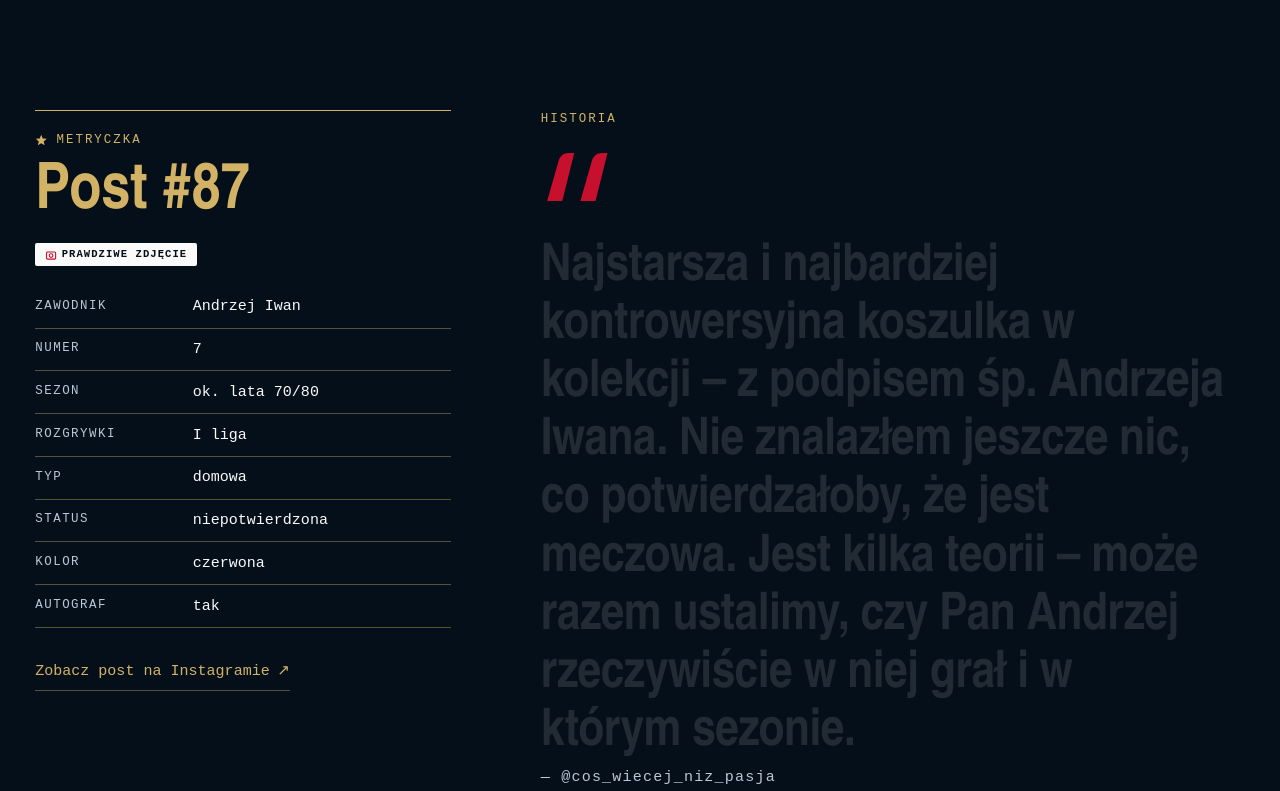
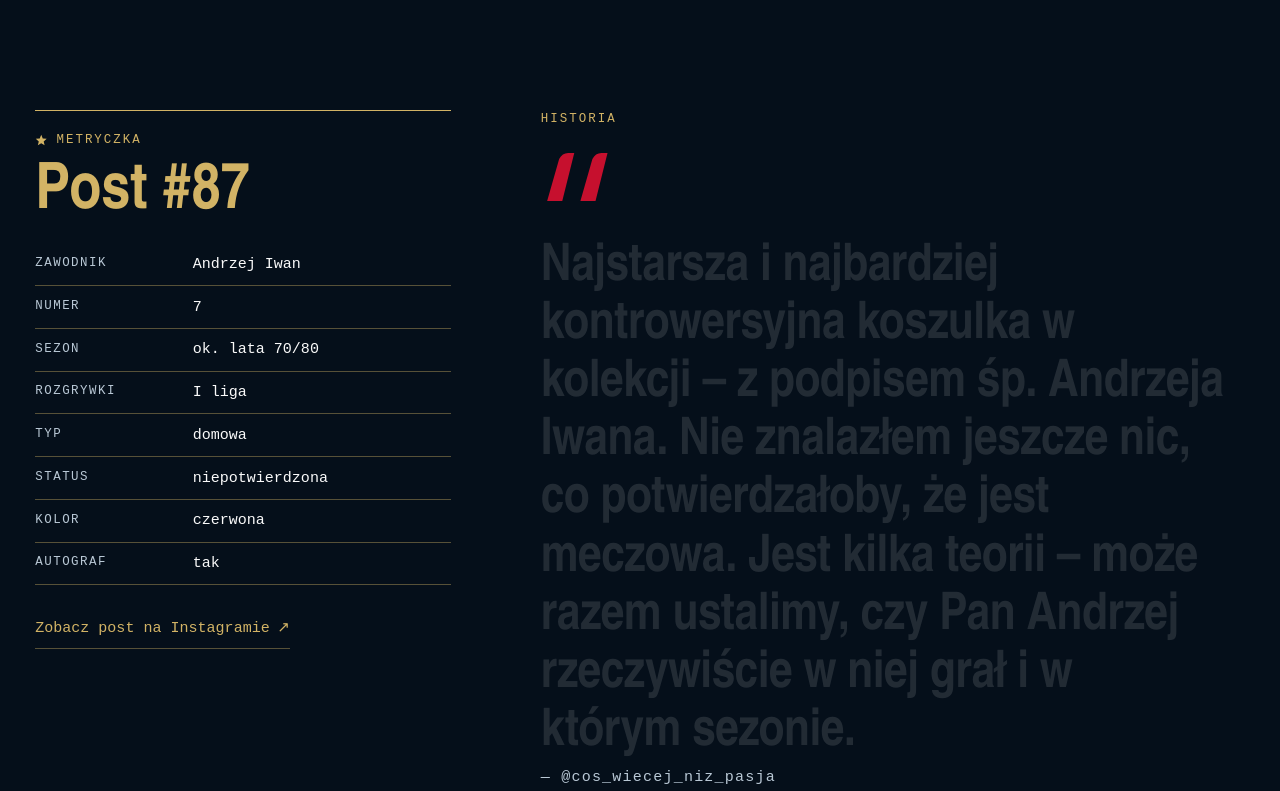
Before and after one commit to gromen/cos-wiecej-niz-pasja, an Astro site: page /kolekcja/87-iwan-7/ in a window 1280 px wide. Shown: the part 802-1593 px from the top of the page. Built offline with nearby package versions, Linux system fonts and the light colour scheme; Astro itself is replaced by a stand-in of ours; animation ran at ten frames a second; a web font is replaced by a local one.

Commit message:
refactor(kolekcja): remove „Prawdziwe zdjęcie” source badges
Drop the photo/illustration tag from shirt cards (drafts keep „do uzupełnienia”)
and the real-photo badge from the detail placard, with their CSS and copy.

Co-Authored-By: Claude Opus 5.5 <noreply@anthropic.com>

```diff
--- a/src/components/collection/strings.ts
+++ b/src/components/collection/strings.ts
@@ -77,9 +77,6 @@ export interface CollectionStrings {
     unknownSeason: string;
     unknownPlayer: string;
     unknownPlayerFull: string;
-    /** Source badge: real cut-out photo vs. SVG placeholder. */
-    photo: string;
-    illustration: string;
     /** Flip affordance on touch screens (state carried by aria-pressed). */
     flip: string;
   };
--- a/src/components/detail/Placard.astro
+++ b/src/components/detail/Placard.astro
@@ -35,18 +35,6 @@ const rows: { label: string; value: string }[] = [
   </h2>
 
   {shirt.igPost !== undefined && <p class="post">{t.post(shirt.igPost)}</p>}
-
-  {
-    shirt.images?.front && (
-      <p class="src">
-        <svg viewBox="0 0 24 24" aria-hidden="true" focusable="false">
-          <rect x="3" y="6" width="18" height="14" rx="2" />
-          <circle cx="12" cy="13" r="3.6" />
-        </svg>
-        {t.realPhoto}
-      </p>
-    )
-  }
 
   <dl>
     {
@@ -109,30 +97,6 @@ const rows: { label: string; value: string }[] = [
     color: var(--c-gold);
   }
 
-  /* „Prawdziwe zdjęcie” – the exhibit above is a real photo, not an illustration. */
-  .src {
-    display: inline-flex;
-    align-items: center;
-    gap: 0.45em;
-    margin: 0 0 1.25rem;
-    padding: 0.3rem 0.6rem 0.25rem;
-    border-radius: 2px;
-    background: var(--c-white);
-    color: var(--c-ink);
-    font-size: 0.66rem;
-    font-weight: 700;
-    letter-spacing: 0.1em;
-    line-height: 1.3;
-    text-transform: uppercase;
-
-    & svg {
-      inline-size: 1.15em;
-      fill: none;
-      stroke: var(--c-red);
-      stroke-width: 2.2;
-    }
-  }
-
   dl {
     margin: 0;
   }
--- a/src/components/detail/copy.ts
+++ b/src/components/detail/copy.ts
@@ -23,7 +23,6 @@ export const ui = {
     /** Magnifier toggle (constant name; state in aria-pressed). */
     lens: 'Lupa',
     lensHelp: 'Włącza lupę: strzałki ją przesuwają, Esc lub ponowne naciśnięcie wyłącza. Na ekranie dotykowym przeciągnij palcem po koszulce.',
-    realPhoto: 'Prawdziwe zdjęcie',
 
     originalsTitle: 'Zdjęcia oryginalne',
     originalsLead: 'Nieretuszowane zdjęcia z posta na Instagramie – tak ta koszulka wygląda naprawdę.',
--- a/src/pages/kolekcja/index.astro
+++ b/src/pages/kolekcja/index.astro
@@ -75,8 +75,6 @@ const t: CollectionStrings = {
     unknownSeason: 'sezon ?',
     unknownPlayer: 'N.N.',
     unknownPlayerFull: 'Nieznany zawodnik',
-    photo: 'Prawdziwe zdjęcie',
-    illustration: 'Ilustracja',
     flip: 'Obróć koszulkę',
   },
   results: {
```
Also changed, not shown: src/components/collection/ShirtCard.astro (+5 -17 lines).
